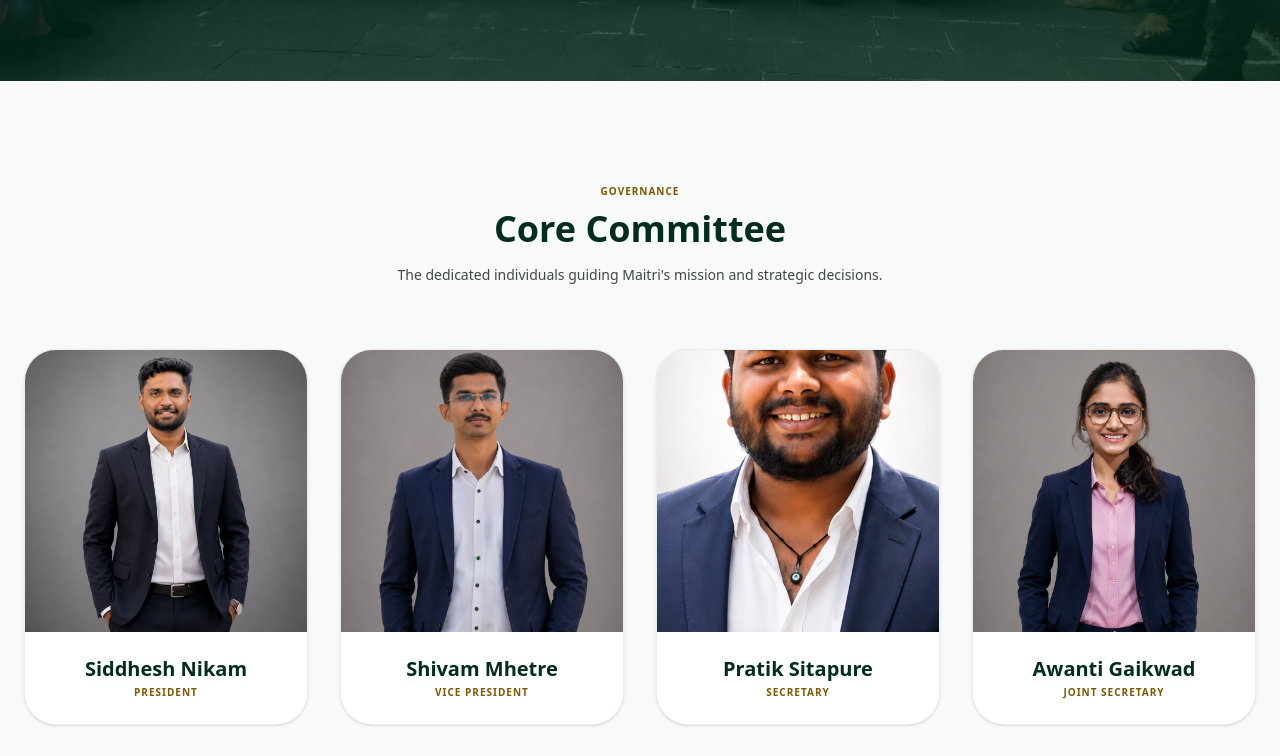
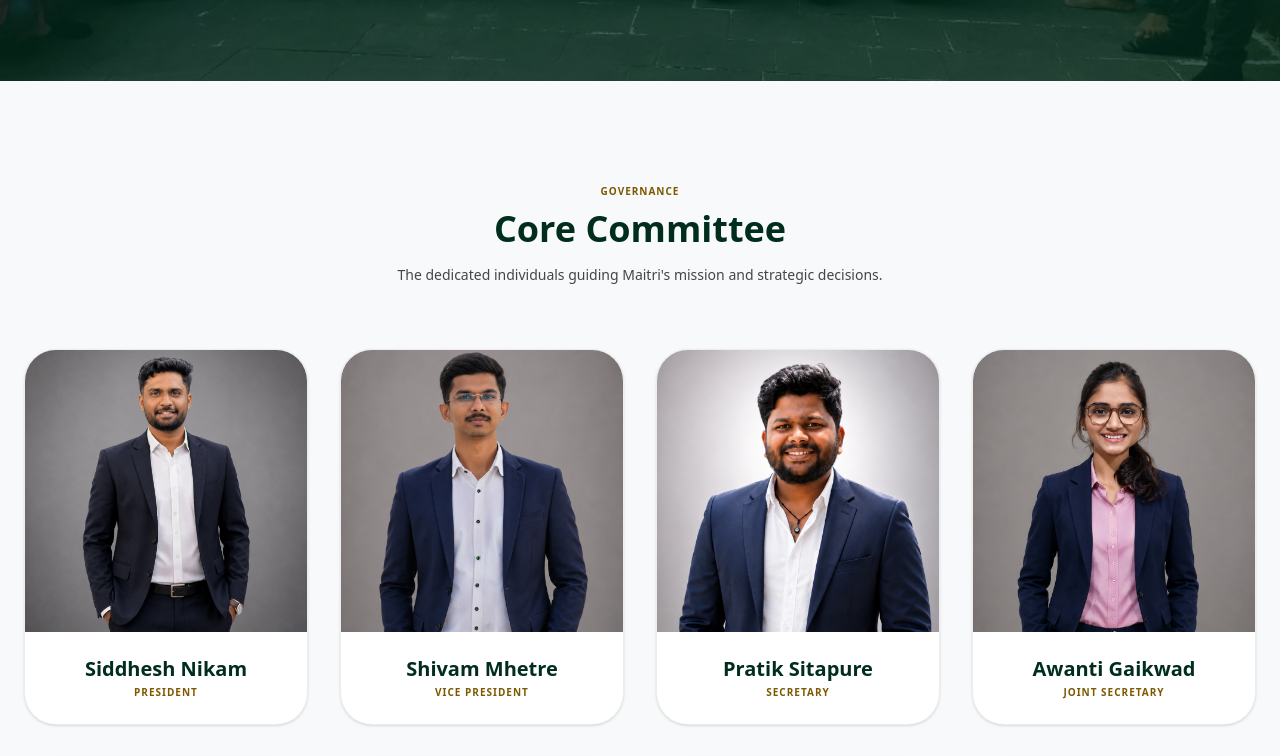
Before and after one commit to MBS599/maitri_final, a React (Vite) app: page /team in a window 1280 px wide. Shown: the part 598-1354 px from the top of the page. Built offline with nearby package versions, Linux system fonts and the light colour scheme; grey boxes are pictures that could not be loaded.

Commit message:
fixed pratiks photo

```diff
--- a/src/pages/Team.tsx
+++ b/src/pages/Team.tsx
@@ -168,11 +168,11 @@ export default function Team() {
           >
             <div className="aspect-square overflow-hidden relative">
               <motion.img
-                className="w-full h-full object-cover object-[78%_18%]"
+                className="w-full h-full object-cover object-[center_20%]"
                 alt="Pratik Sitapure"
                 src={pratik}
-                initial={{ scale: 2.4 }}
-                whileHover={{ scale: 2.55 }}
+                initial={{ scale: 1.15 }}
+                whileHover={{ scale: 1.2 }}
                 transition={{ duration: 0.6 }}
               />
               <div className="absolute inset-0 bg-gradient-to-t from-primary/20 to-transparent opacity-0 group-hover:opacity-100 transition-opacity"></div>
```
